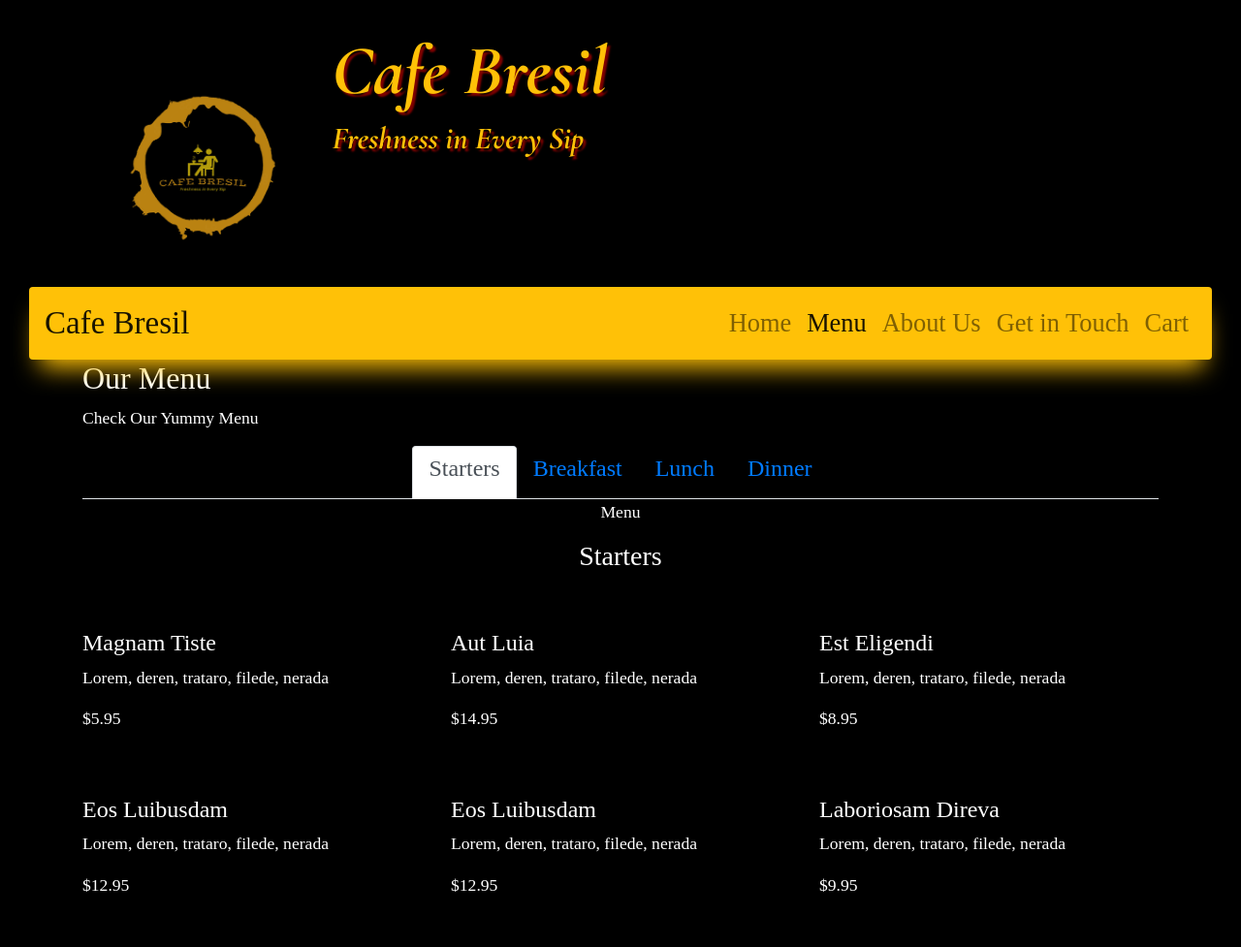
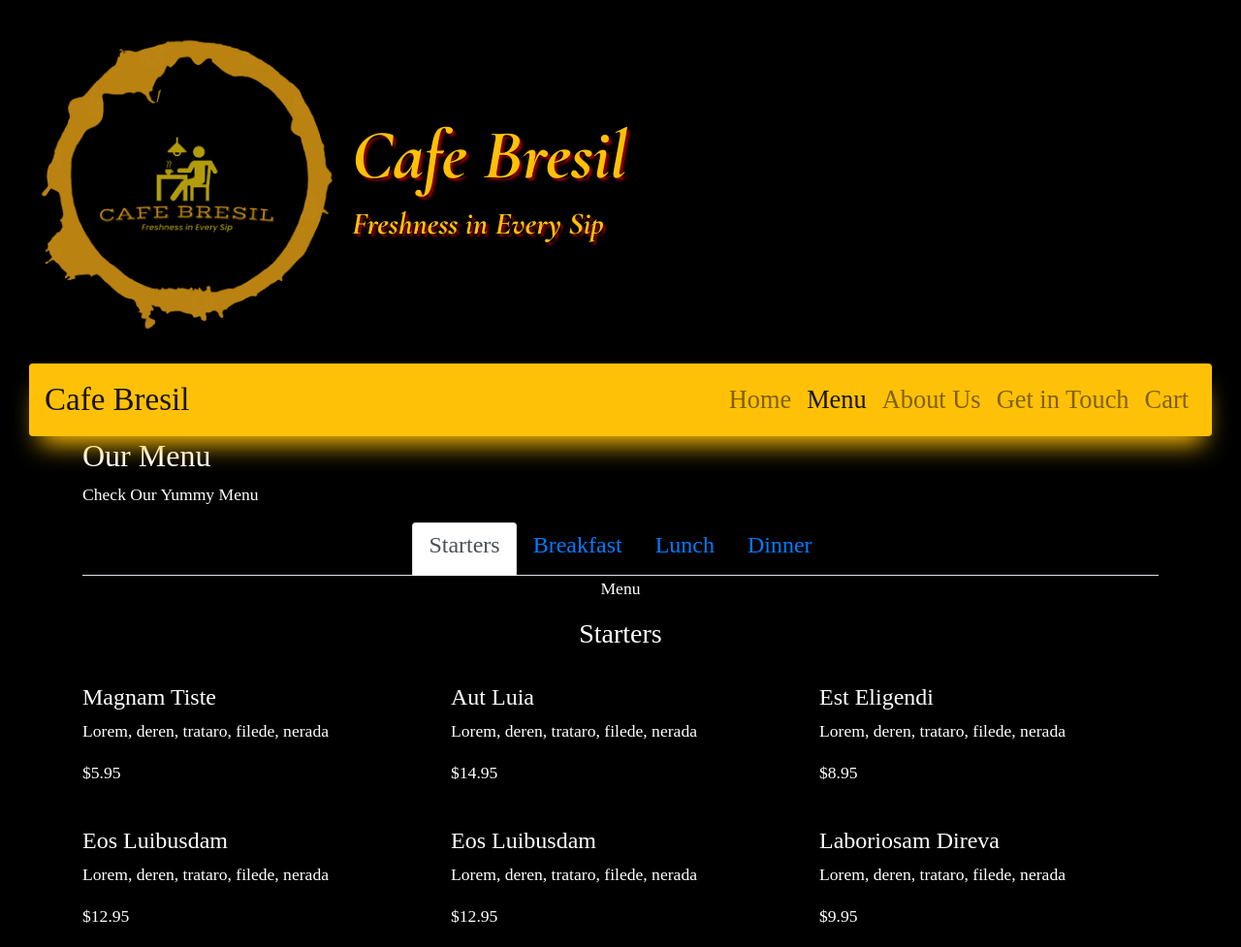
Before and after one commit to Fahad-S94/cafesite, a website: page menu.html in a window 1280 px wide. Shown: the top 977 px of the page at 97% size. Drawn offline with nearby package versions, Linux system fonts and the light colour scheme.

Commit message:
Fixed Header on all pages

```diff
--- a/css/styles.css
+++ b/css/styles.css
@@ -28,34 +28,33 @@ nav {
     text-shadow: 3px 3px 2px rgba(128, 0, 0, 1);
 }
 
-img {
-    width: 1200px;
-    margin-top: 50px;
-    margin-left: 15px;
+header img {
+    min-width: 225px;
 }
-.wrapper {
-    /* width: 100%;
+
+/* .wrapper {
+    width: 100%;
     height: 100vh;
 
     overflow-y: scroll;
     scroll-snap-type: y mandatory;
 
-    /* overflow: hidden; */
-    /* scrollbar-width: none; */
+    overflow: hidden;
+    scrollbar-width: none;
 
 }
 
 
 .section {
-    /* width: 100%;
+    width: 100%;
     height: 100vh;
     display: flex;
     align-items: center;
     justify-content: center;
 
-    scroll-snap-align: start; */
+    scroll-snap-align: start;
 
-}
+} */
 
 .content {
     max-width: 800px;
--- a/menu.html
+++ b/menu.html
@@ -14,17 +14,15 @@
 </head>
 <body>
     <div class="wrapper container-fluid">
-        <div>
-            <header class="jumbotron jumbotron-fluid">
-                <div class="container-fluid">
-                    <div class="row">
-                        <div class="col-5 col-sm-4 col-md-3 align-self-center px-0">
-                            <img src="img/logo.png" class="img-fluid"/>
-                        </div>
-                        <div class="col text-warning px-0">
-                            <h1 class="display-3">Cafe Bresil</h1>
-                            <h2 >Freshness in Every Sip</h2>
-                        </div>
+        <div class="jumbotron jumbotron-fluid d-flex">
+            <header>
+                <div class="row">
+                    <div class="col-4 col-sm-5 col-md-6 p-0">
+                        <img src="img/logo2.PNG" class="img-fluid"/>
+                    </div>
+                    <div class="col text-warning align-self-center p-0 ml-3 text-nowrap">
+                        <h1 class="display-3">Cafe Bresil</h1>
+                        <h2 >Freshness in Every Sip</h2>
                     </div>
                 </div>
             </header>
```
Also changed, not shown: about-us.html (+9 -11 lines), cart.html (+9 -11 lines), contact-us.html (+9 -11 lines), index.html (+9 -11 lines), img/logo.png (deleted), img/logo2.PNG (added).
